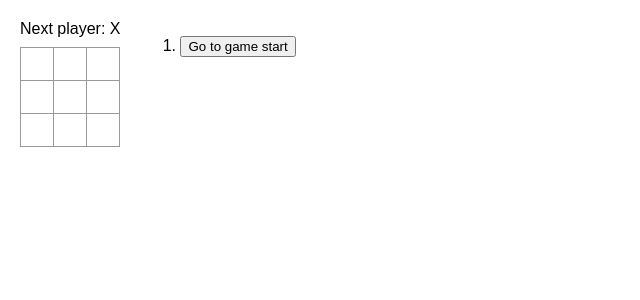
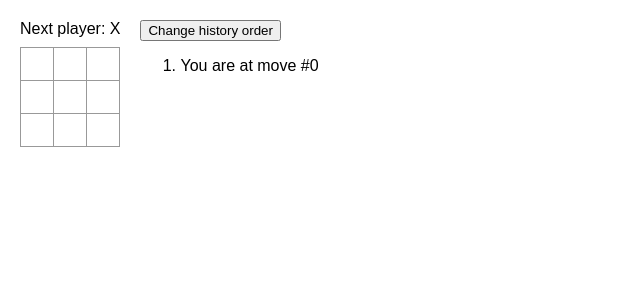
Before and after one commit to theol-git/react-js-tutorial, a React (Create React App) app in the folder src/: page / in a window 1280 px wide. Shown: the top 300 px of the page, without its empty margins (0-640 px from the left). Built offline with nearby package versions, Linux system fonts and the light colour scheme.

Commit message:
remove hardcode, toggle history sort

```diff
--- a/src/App.js
+++ b/src/App.js
@@ -48,6 +48,22 @@ function Board({ isXTurn, squares, onPlay }) {
   } else {
     status = `Next player: ${isXTurn ? "X" : "O"}`;
   }
+  const board = Array(3).map((_, rowIndex) => {
+    return (
+      <div className="board-row">
+        Array(3).map(
+        {(_, colIndex) => {
+          return (
+            <Square
+              value={squares[rowIndex * 3 + colIndex]}
+              onSquareClick={() => handleSquareClick(0)}
+            />
+          );
+        }}
+        );
+      </div>
+    );
+  });
   return (
     <div>
       <div className="status">{status}</div>
@@ -69,9 +85,11 @@ function Board({ isXTurn, squares, onPlay }) {
     </div>
   );
 }
+
 export default function Game() {
   const [history, setHistory] = useState([Array(9).fill(null)]);
   const [currentMove, setCurrentMove] = useState(0);
+  const [isHistoryAscending, setIsHistoryAscending] = useState(true);
   const isXTurn = currentMove % 2 == 0;
   const currentSquares = history[currentMove];
 
@@ -85,7 +103,19 @@ export default function Game() {
     setCurrentMove(nextMove);
   }
 
-  const moves = history.map((_squares, move) => {
+  function changeHistoryOrder() {
+    setIsHistoryAscending(!isHistoryAscending);
+  }
+
+  const moves = history.map((_squares, index, history) => {
+    const move = isHistoryAscending ? index : history.length - 1 - index;
+    if (move == currentMove) {
+      return (
+        <li key={move}>
+          <div>You are at move #{move}</div>
+        </li>
+      );
+    }
     const description = move === 0 ? "Go to game start" : `Go to move #${move}`;
     return (
       <li key={move}>
@@ -93,13 +123,15 @@ export default function Game() {
       </li>
     );
   });
+
   return (
     <div className="game">
       <div className="game-board">
         <Board isXTurn={isXTurn} squares={currentSquares} onPlay={handlePlay} />
       </div>
       <div className="game-info">
-        <ol>{moves}</ol>
+        <button onClick={changeHistoryOrder}>Change history order</button>
+        <ol reversed={!isHistoryAscending}>{moves}</ol>
       </div>
     </div>
   );
```
